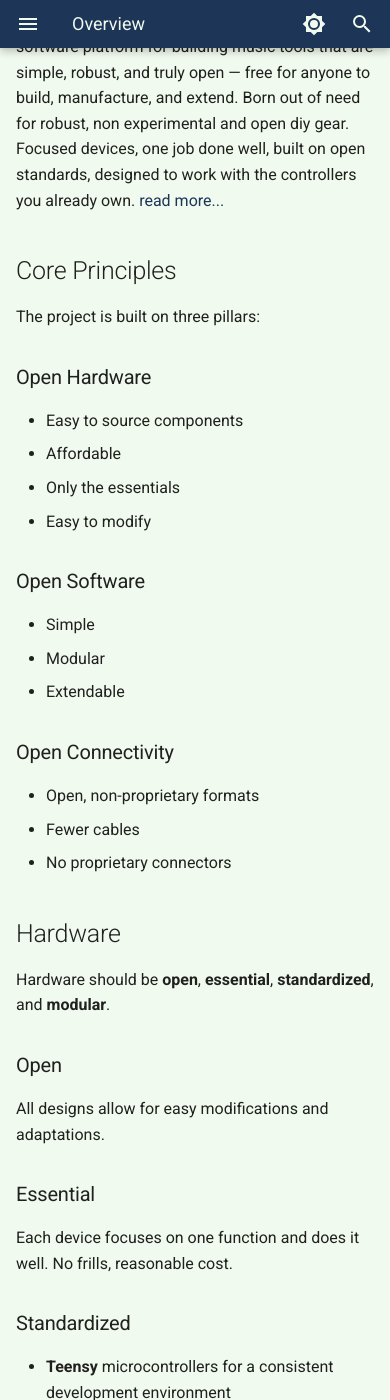
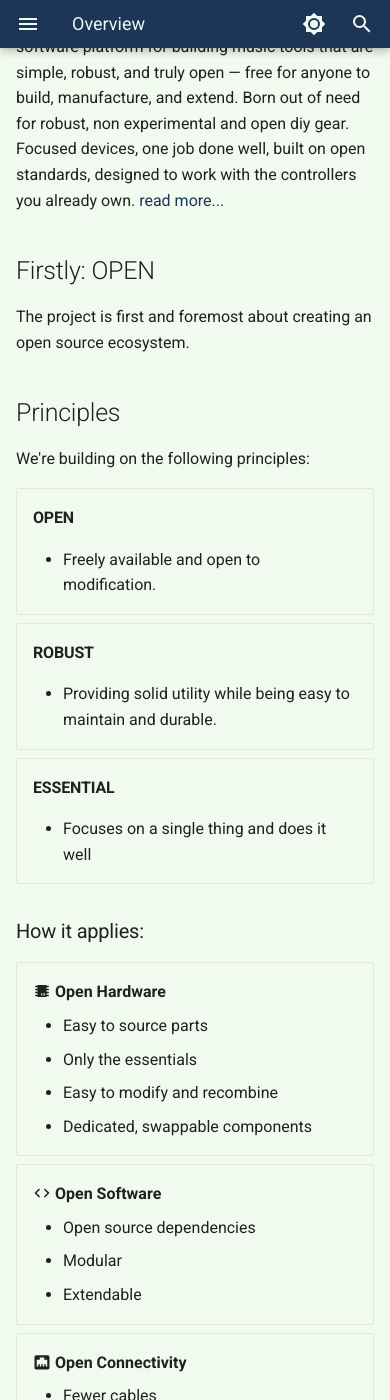
Before and after one commit to openaudiotools/about, an MkDocs documentation site: the page built from docs/README.md, in a window 390 px wide and 1400 px high, scrolled down 994 px. Built offline with MkDocs 1.6.1 and Material for MkDocs 9.7.7, drawn with Linux system fonts in a browser that asks for light colours; comment, search, counter and statistics services are not loaded; some of the changed text lies outside the part shown.

Commit message:
Restructure README principles into 3x3 grid cards and fix typos
Replaced flat principles list with Material grid cards matrix
(Open/Robust/Essential × Hardware/Software/Connectivity), added
3-column CSS grid, and fixed spelling errors throughout.

Co-Authored-By: Claude Opus 4.6 (1M context) <noreply@anthropic.com>

```diff
--- a/docs/README.md
+++ b/docs/README.md
@@ -30,101 +30,127 @@ Open Audio Tools is an open-source hardware and software platform for music, har
 
 OpenAudioTools is an open-source hardware and software platform for building music tools that are simple, robust, and truly open — free for anyone to build, manufacture, and extend. Born out of need for robust, non experimental and open diy gear. Focused devices, one job done well, built on open standards, designed to work with the controllers you already own. [read more...](rationale.md)
 
-## Core Principles
+## Firstly: OPEN
 
-The project is built on three pillars:
+The project is first and foremost about creating an open source ecosystem.
 
-### Open Hardware
+## Principles
 
-- Easy to source components
-- Affordable
-- Only the essentials
-- Easy to modify
+We're building on the following principles:
 
-### Open Software
+<div class="grid cards grid-3" markdown>
 
-- Simple
-- Modular
-- Extendable
+- #### OPEN
 
-### Open Connectivity
+    - Freely available and open to modification.
 
-- Open, non-proprietary formats
-- Fewer cables
-- No proprietary connectors
+- #### ROBUST
 
-## Hardware
+    - Providing solid utility while being easy to maintain and durable.
 
-Hardware should be **open**, **essential**, **standardized**, and **modular**.
+- #### ESSENTIAL
 
-### Open
+    - Focuses on a single thing and does it well
 
-All designs allow for easy modifications and adaptations.
+</div>
 
-### Essential
+### How it applies:
 
-Each device focuses on one function and does it well. No frills, reasonable cost.
+<div class="grid cards grid-3" markdown>
 
-### Standardized
+- :material-chip: __Open Hardware__
+
+    - Easy to source parts
+    - Only the essentials
+    - Easy to modify and recombine
+    - Dedicated, swappable components
+
+- :material-code-tags: __Open Software__
+
+    - Open source dependencies
+    - Modular
+    - Extendable
+
+- :material-ethernet: __Open Connectivity__
+
+    - Fewer cables
+    - Open, non-proprietary formats
+    - No proprietary connectors
+
+
+- :material-chip: __Robust Hardware__
+    - Easy to build and repair
+    - Common components on separate boards
+    - Plug and play
+    - Quality audio signal
+    - Easy firmware load / update
+
+
+- :material-code-tags: __Robust Software__
+    - Minimal dependencies
+    - Modular architecture
+    - UI and DSP separation
+    - System and Function Separation
+
+
+- :material-ethernet: __Robust Connectivity__
+    - Prefer cables over wireless
+    - Single connector per use case
+    - USB Midi Host when possible
+    - Doesn't need computer to work
+
+
+- :material-chip: __Essential Hardware__
+    - One main role per device or component
+    - Focus on Utility
+    - Repurpose by firmware swap
+    - Rely on midi controllers for control
+
+
+- :material-code-tags: __Essential Software__
+    - Single functionality
+    - Standardized UI system
+
+
+- :material-ethernet: __Essential Connectivity__
+    - Ethernet with midi and audio
+    - Standardized connectors
+
+</div>
+
+
+### Notes:
+
+
+### Standardized Hardware:
 
 - **Teensy** microcontrollers for a consistent development environment
 - **USB** for power (unified power adapters)
 - **TRS 1/8" Type A** for MIDI
-- **Ethernet** for system integration
-- **USB-A MIDI Host** when possible
+- **TS 1/4** for Audio
+- **Ethernet** for system integration into a network
+- **USB-A MIDI Host** when possible thanks to teensy
 - **[DESPEE](https://github.com/openaudiotools/despee)** display module for touchscreen UI
 
-### Modular
-
-A motherboard approach:
+### Robust Hardware
 
 - Often-used components (keys, encoders) are placed on standardized breakout boards for reuse across devices.
-- Specific-purpose functionality (mic preamps, effects) is added as separate, interchangeable devices compatible with other gear.
+- Specific-purpose functionality (mic preamps, effects) is added as separate, interchangeable devices.
 
-## Firmware
+### Essential Firmware
 
-- **Open** — Easy to extend, modify, and adapt
-- **Essential** — Provides the main function very well
-- **Standardized** — Teensy provides a unified architecture and common language
+- Firmware for SynTEE will be swappable to allow for different synths or other functions but each one will be a separate project.
+- UI moved to a separate component to simplify main roles
 
-## Connectivity
+### Open Connectivity
 
-Only open, non-proprietary standards. The essential signals are **audio** and **MIDI**, carried over cables only.
+- Only open, non-proprietary standards.
 
-### Ethernet ([details](networking.md))
-
-MIDI and audio are intended to be available over Ethernet:
-
-- Single cable for audio and MIDI
-- Low latency
-- Cheap hubs and switches
-- Easy internet connectivity
-- Most boards already include Ethernet support
+- MIDI and audio are intended to be available over Ethernet. ([details](networking.md))
 
 ## Devices
 
-### [SynTee](https://github.com/openaudiotools/syntee)
-
-A standalone sound module with basic controls.
-
-### [MixTee](https://github.com/openaudiotools/mixtee)
-
-A digital audio mixer, recorder, and interface. Designed to be used with MIDI controllers. No built-in preamps.
-
-- 16 inputs, 8 outputs (4 stereo)
-- All channels available over Ethernet
-
-### [HubTee](devices/hubtee.md)
-
-A USB / MIDI / Ethernet hub with clock.
-
-### [Voicee](devices/voicee.md)
-
-A small mic preamp module that connects to MixTee or SynTee inputs.
-
-### [Stringee](devices/stringee.md)
-
-A small guitar/instrument preamp module that connects to MixTee or SynTee inputs.
+You can check out the [devices](devices) and [components](components).
 
 ## Ecosystem
 
--- a/docs/stylesheets/extra.css
+++ b/docs/stylesheets/extra.css
@@ -125,3 +125,14 @@
     font-size: 0.85rem;
   }
 }
+
+/* ── 3-column grid override ───────────────────────────────── */
+.md-typeset .grid.grid-3 {
+  grid-template-columns: repeat(3, 1fr) !important;
+}
+
+@media (max-width: 600px) {
+  .md-typeset .grid.grid-3 {
+    grid-template-columns: 1fr !important;
+  }
+}
```
Also changed, not shown: docs/journal/2026-03-20--002-readme-principles-restructure-and-typo-fixes.md (added, +22 -0 lines).
